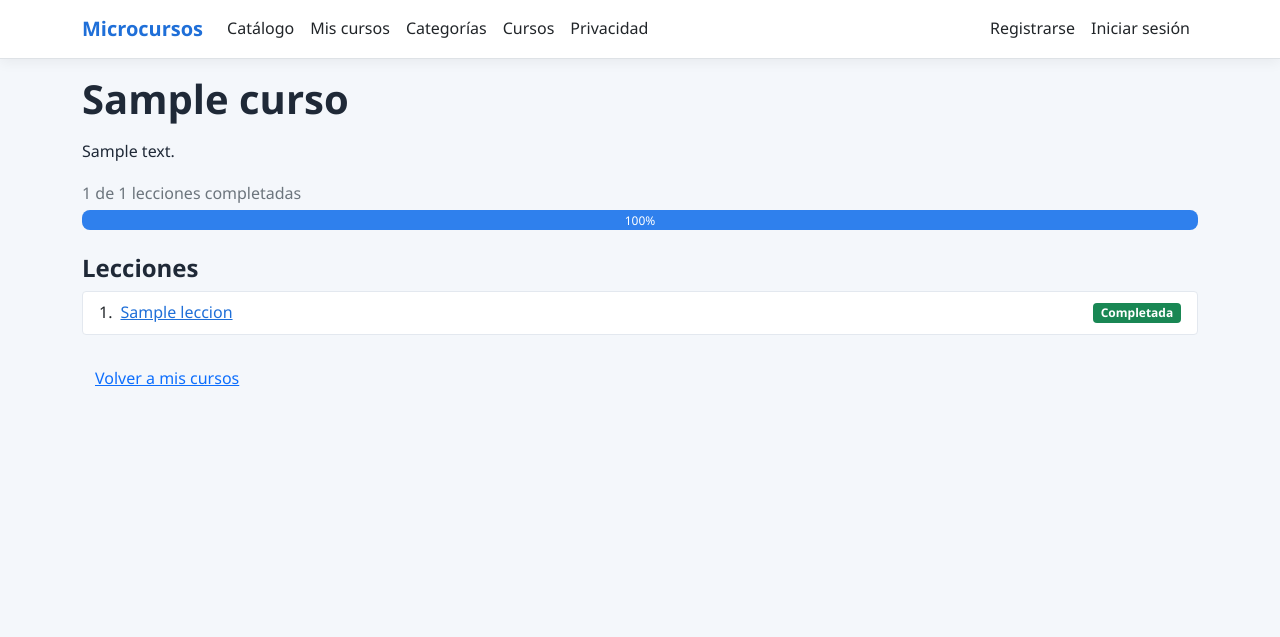
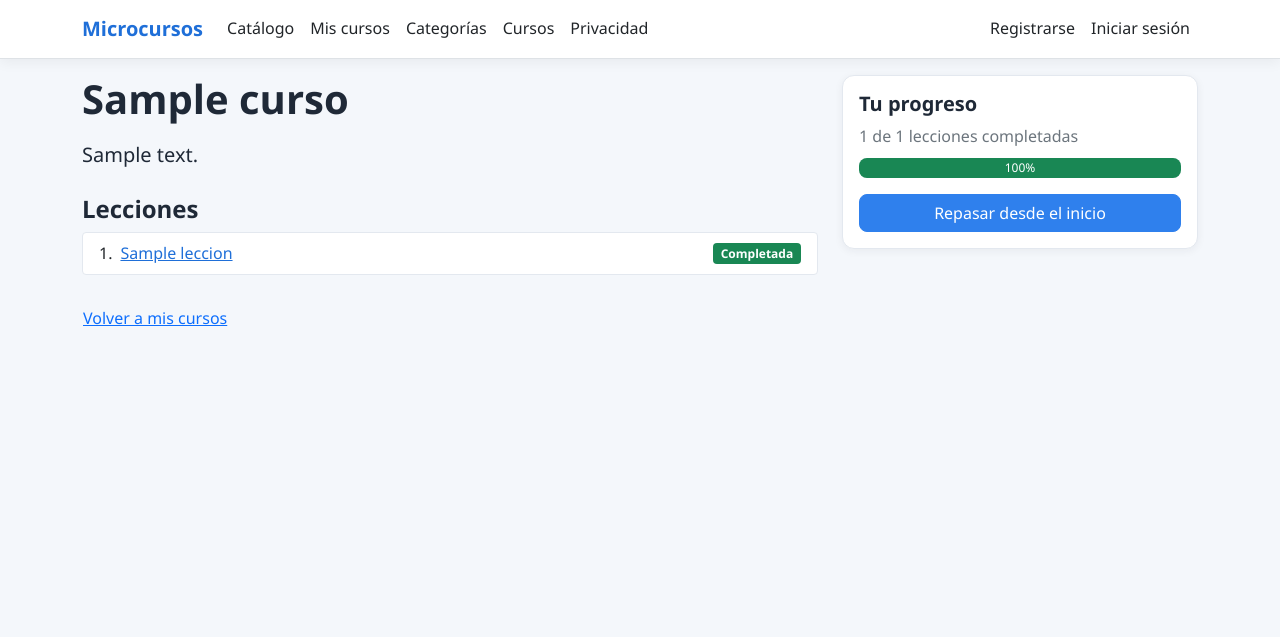
Before and after one commit to manusito12357/ProyectoWeb, an ASP.NET Core app: page /MisCursos/Curso/1 in a window 1280 px wide. Shown: the top 637 px of the page. Run offline with ASP.NET Core 8, Linux system fonts and the light colour scheme; a user stored in the database is signed in; tables that the repository leaves empty hold one stand-in row (values such as "Sample post"); style sheets or scripts are compiled from the project's sources; some libraries are stand-ins or nearby versions.

Commit message:
Mis cursos y lectura de lecciones

```diff
--- a/proyectoweb/Controllers/MisCursosController.cs
+++ b/proyectoweb/Controllers/MisCursosController.cs
@@ -83,6 +83,8 @@ namespace proyectoweb.Controllers
                 .ToListAsync();
             var posicion = ids.IndexOf(id);
 
+            ViewData["Posicion"] = posicion + 1;
+            ViewData["Total"] = ids.Count;
             ViewData["Anterior"] = posicion > 0 ? ids[posicion - 1] : (int?)null;
             ViewData["Siguiente"] = posicion < ids.Count - 1 ? ids[posicion + 1] : (int?)null;
             ViewData["Completada"] = (await LeccionesCompletadasDe(leccion.CursoId)).Contains(id);
--- a/proyectoweb/Views/MisCursos/Curso.cshtml
+++ b/proyectoweb/Views/MisCursos/Curso.cshtml
@@ -2,23 +2,45 @@
 
 @{
     var curso = Model.Curso;
+    var lecciones = curso.Lecciones!;
     var completadas = (HashSet<int>)ViewData["Completadas"]!;
+    var proxima = lecciones.FirstOrDefault(l => !completadas.Contains(l.Id)) ?? lecciones.FirstOrDefault();
+    var terminado = Model.Porcentaje == 100;
     ViewData["Title"] = curso.Titulo;
 }
 
-<h1>@curso.Titulo</h1>
-<p>@curso.Descripcion</p>
-
-<p class="text-muted mb-1">@Model.Completadas de @Model.Total lecciones completadas</p>
-<div class="progress mb-4">
-    <div class="progress-bar" role="progressbar" style="width: @(Model.Porcentaje)%">@Model.Porcentaje%</div>
+<div class="row g-4">
+    <div class="col-lg-4 order-first order-lg-last">
+        <div class="card">
+            <div class="card-body">
+                <h5 class="card-title">Tu progreso</h5>
+                <p class="text-muted mb-2">@Model.Completadas de @Model.Total lecciones completadas</p>
+                <div class="progress mb-3">
+                    <div class="progress-bar @(terminado ? "bg-success" : "")" role="progressbar" style="width: @(Model.Porcentaje)%">@Model.Porcentaje%</div>
+                </div>
+                @if (proxima != null)
+                {
+                    <a asp-action="Leccion" asp-route-id="@proxima.Id" class="btn btn-primary w-100">@(terminado ? "Repasar desde el inicio" : "Continuar")</a>
+                }
+            </div>
+        </div>
     </div>
 
-<h4>Lecciones</h4>
+    <div class="col-lg-8">
+        <h1>@curso.Titulo</h1>
+        <p class="lead">@curso.Descripcion</p>
+
+        <h4 class="mt-4">Lecciones</h4>
+        @if (!lecciones.Any())
+        {
+            <p>Este curso todavía no tiene lecciones.</p>
+        }
+        else
+        {
             <ol class="list-group list-group-numbered mb-4">
-    @foreach (var leccion in curso.Lecciones!)
+                @foreach (var leccion in lecciones)
                 {
-        <li class="list-group-item d-flex justify-content-between align-items-center">
+                    <li class="list-group-item d-flex align-items-center">
                         <a asp-action="Leccion" asp-route-id="@leccion.Id">@leccion.Titulo</a>
                         @if (completadas.Contains(leccion.Id))
                         {
@@ -27,5 +49,8 @@
                     </li>
                 }
             </ol>
+        }
 
-<a asp-action="Index" class="btn btn-link">Volver a mis cursos</a>
+        <a asp-action="Index" class="btn btn-link ps-0">Volver a mis cursos</a>
+    </div>
+</div>
--- a/proyectoweb/wwwroot/css/site.css
+++ b/proyectoweb/wwwroot/css/site.css
@@ -177,6 +177,27 @@ a:hover {
   background-color: var(--azul);
 }
 
+.leccion-contenido {
+  max-width: 45rem;
+  padding: 1.5rem;
+  border: 1px solid var(--borde);
+  border-radius: 0.75rem;
+  background-color: #fff;
+  font-size: 1.05rem;
+  line-height: 1.8;
+}
+
+.leccion-contenido img {
+  max-width: 100%;
+}
+
+.leccion-contenido pre {
+  padding: 0.75rem;
+  border-radius: 0.5rem;
+  background-color: #f1f5f9;
+  overflow-x: auto;
+}
+
 .footer {
   position: absolute;
   bottom: 0;
```
Also changed, not shown: proyectoweb/Views/MisCursos/Index.cshtml (+15 -4 lines), proyectoweb/Views/MisCursos/Leccion.cshtml (+11 -6 lines). Lines whose indentation alone changed are shown as unchanged.
